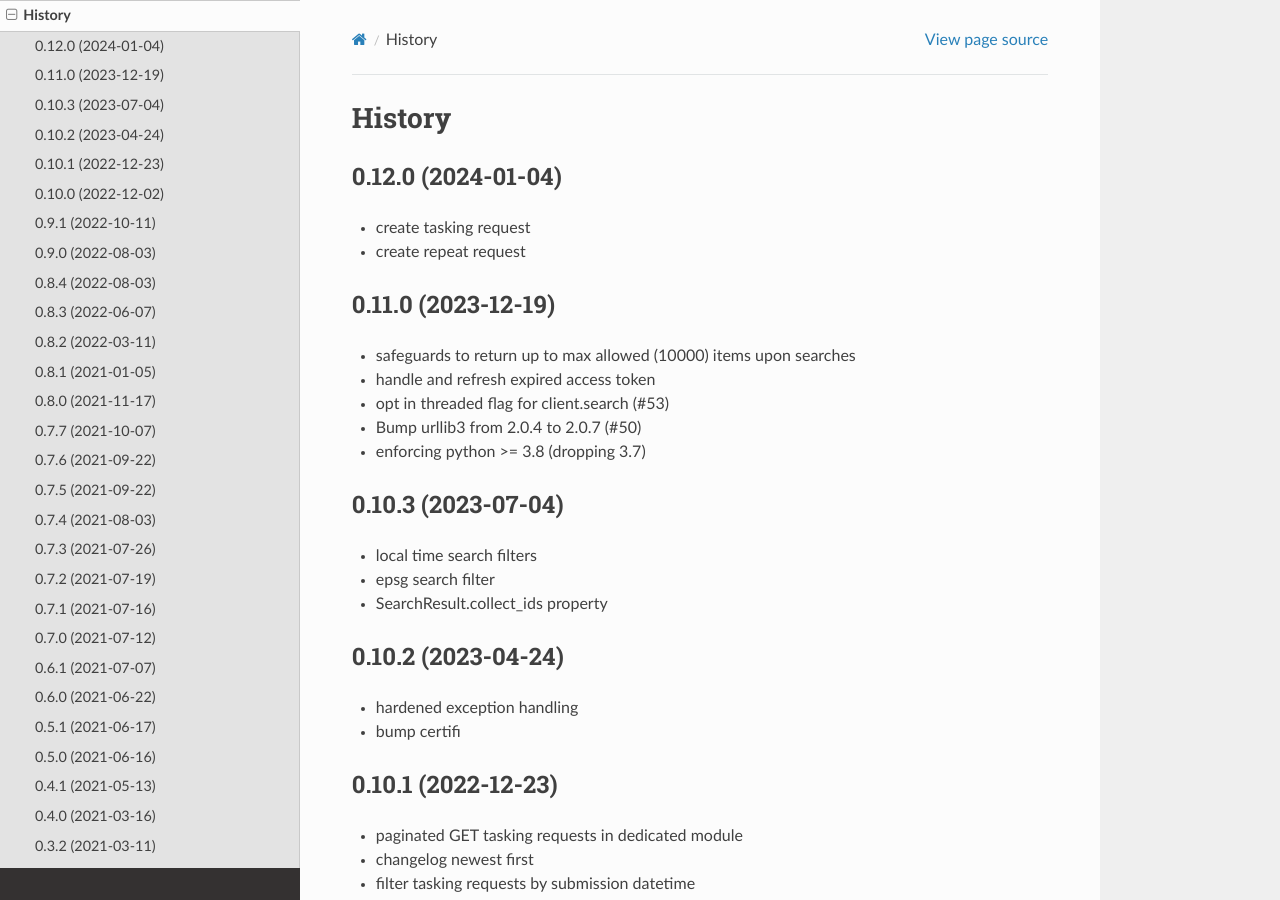
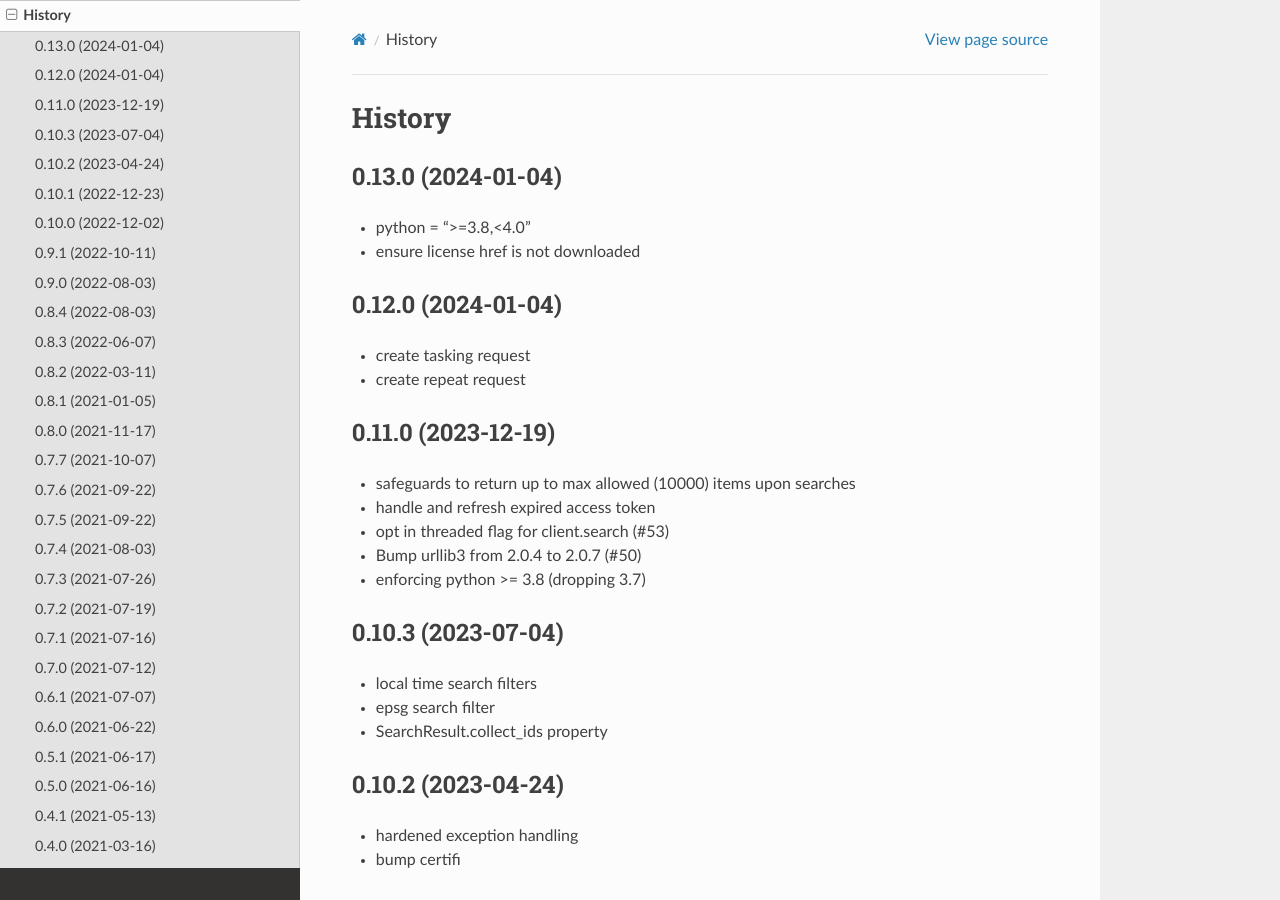
Before and after one commit to capellaspace/console-client, a Sphinx documentation site: the page built from docs/pages/changelog.rst, in a window 1280 px wide and 900 px high. Built offline with Sphinx 7.4.7 and the Read the Docs theme 2.0.0, drawn with Linux system fonts in a browser that asks for light colours.

Commit message:
bump 0.13.0 (#70)

```diff
--- a/docs/pages/changelog.rst
+++ b/docs/pages/changelog.rst
@@ -3,11 +3,15 @@ History
 =======
 
 
+0.13.0 (2024-01-04)
+-------------------
+* python = ">=3.8,<4.0"
+* ensure license href is not downloaded
+
 0.12.0 (2024-01-04)
 -------------------
 * create tasking request
 * create repeat request
-
 
 0.11.0 (2023-12-19)
 -------------------
@@ -16,7 +20,6 @@ History
 * opt in threaded flag for client.search (#53)
 * Bump urllib3 from 2.0.4 to 2.0.7 (#50)
 * enforcing python >= 3.8 (dropping 3.7)
-
 
 0.10.3 (2023-07-04)
 -------------------
--- a/pyproject.toml
+++ b/pyproject.toml
@@ -1,6 +1,6 @@
 [tool.poetry]
 name = "capella-console-client"
-version = "0.12.0"
+version = "0.13.0"
 description = "Python SDK for api.capellaspace.com (task, search, order, download)"
 authors = ["Thomas Beyer <thomas.beyer@capellaspace.com>"]
 repository = "https://github.com/capellaspace/console-client"
```
